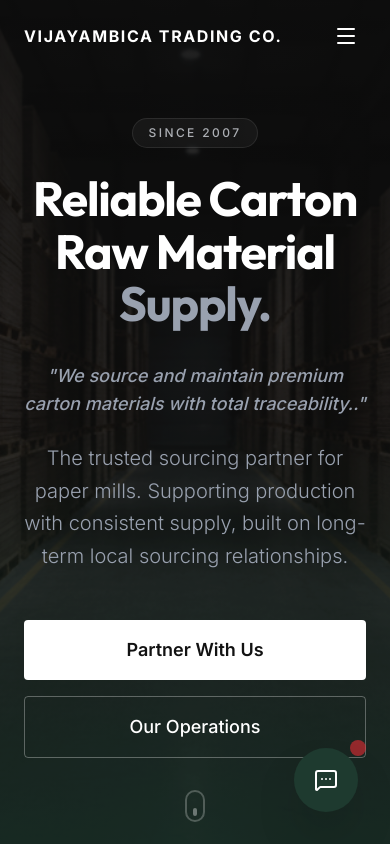
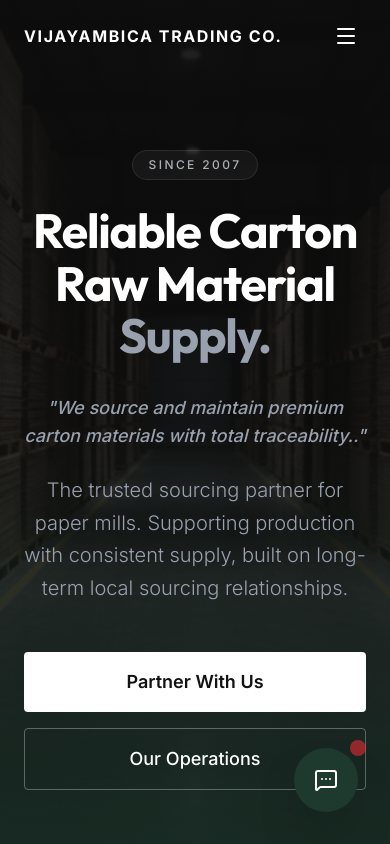
Before and after one commit to oneoctatechnologies-ui/VijayambicaTradingCompany, a Next.js app: page / in a window 390 px wide. Shown: the top 844 px of the page. Built offline with nearby package versions, Linux system fonts and the light colour scheme.

Commit message:
removed scrolling indicator

```diff
--- a/src/components/Hero.tsx
+++ b/src/components/Hero.tsx
@@ -1,7 +1,6 @@
 "use client";
 
 import { motion, useScroll, useTransform } from "framer-motion";
-import { ArrowDown } from "lucide-react";
 
 export default function Hero() {
     const { scrollY } = useScroll();
@@ -67,49 +66,7 @@ export default function Hero() {
                     </a>
                 </motion.div>
 
-                {/* Custom Mouse-style Scroll Indicator (Visible below CTAs on mobile) */}
-                <motion.div
-                    initial={{ opacity: 0 }}
-                    animate={{ opacity: 0.6 }}
-                    transition={{ delay: 1.5, duration: 1 }}
-                    className="mt-8 md:mt-12 flex flex-col items-center gap-2 md:hidden"
-                >
-                    <div className="w-5 h-8 border-2 border-white/40 rounded-full flex justify-center p-1">
-                        <motion.div
-                            animate={{
-                                y: [0, 12, 0],
-                            }}
-                            transition={{
-                                duration: 1.5,
-                                repeat: Infinity,
-                                ease: "easeInOut",
-                            }}
-                            className="w-1 h-2 bg-white/60 rounded-full"
-                        />
-                    </div>
-                </motion.div>
-            </motion.div>
 
-            {/* Desktop-only at-bottom scroll indicator */}
-            <motion.div
-                initial={{ opacity: 0 }}
-                animate={{ opacity: 0.6 }}
-                transition={{ delay: 1.5, duration: 1 }}
-                className="hidden md:flex absolute bottom-10 left-1/2 -translate-x-1/2 flex-col items-center gap-2"
-            >
-                <div className="w-6 h-10 border-2 border-white/30 rounded-full flex justify-center p-1.5">
-                    <motion.div
-                        animate={{
-                            y: [0, 16, 0],
-                        }}
-                        transition={{
-                            duration: 1.5,
-                            repeat: Infinity,
-                            ease: "easeInOut",
-                        }}
-                        className="w-1 h-1.5 bg-white/50 rounded-full"
-                    />
-                </div>
             </motion.div>
         </section>
     );
```
